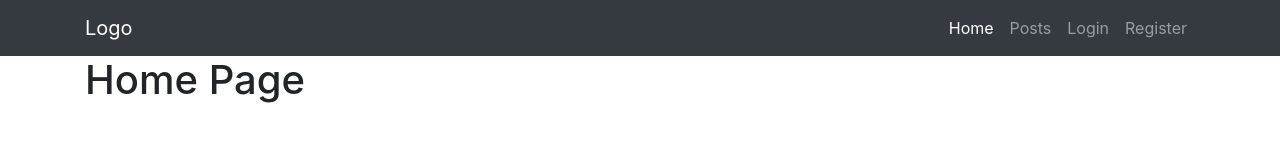
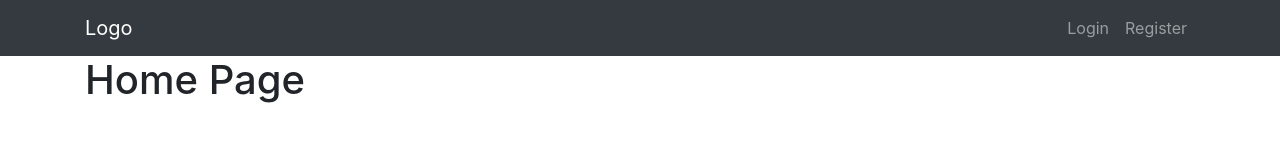
Before and after one commit to livrocky/react-13-14-node-auth-react, a React (Create React App) app: page / in a window 1280 px wide. Shown: the top 160 px of the page. Built offline with nearby package versions, Linux system fonts and the light colour scheme.

Commit message:
login - logout

```diff
--- a/src/components/Header/Header.js
+++ b/src/components/Header/Header.js
@@ -1,6 +1,9 @@
 import { Link, NavLink } from 'react-router-dom';
+import { useAuthCtx } from '../../store/AuthContext';
 
 function Header(props) {
+  const { isUserLoggedIn, logout } = useAuthCtx();
+
   return (
     <header>
       <nav className='navbar navbar-expand-sm navbar-dark bg-dark'>
@@ -13,18 +16,31 @@ function Header(props) {
           </button>
           <div className='collapse navbar-collapse' id='navbarNavAltMarkup'>
             <div className='navbar-nav ml-auto'>
+              {isUserLoggedIn && (
                 <NavLink className='nav-link' exact to={'/'}>
                   Home
                 </NavLink>
+              )}
+              {isUserLoggedIn && (
                 <NavLink className='nav-link' to={'/posts'}>
                   Posts
                 </NavLink>
+              )}
+              {!isUserLoggedIn && (
                 <NavLink className='nav-link' to={'/login'}>
                   Login
                 </NavLink>
+              )}
+              {!isUserLoggedIn && (
                 <NavLink className='nav-link' to={'/register'}>
                   Register
                 </NavLink>
+              )}
+              {isUserLoggedIn && (
+                <NavLink onClick={logout} className='nav-link' to='/login'>
+                  Logout
+                </NavLink>
+              )}
             </div>
           </div>
         </div>
```
Lines whose indentation alone changed are shown as unchanged.
